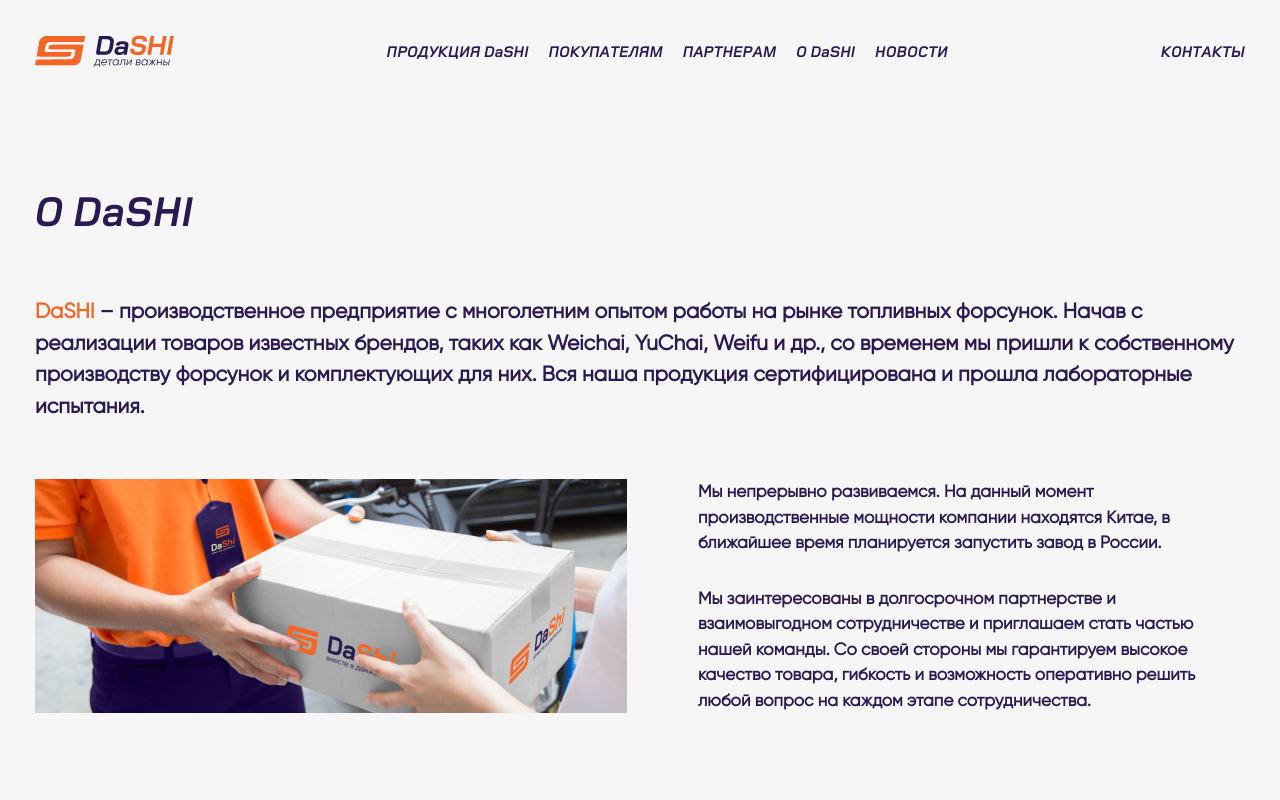
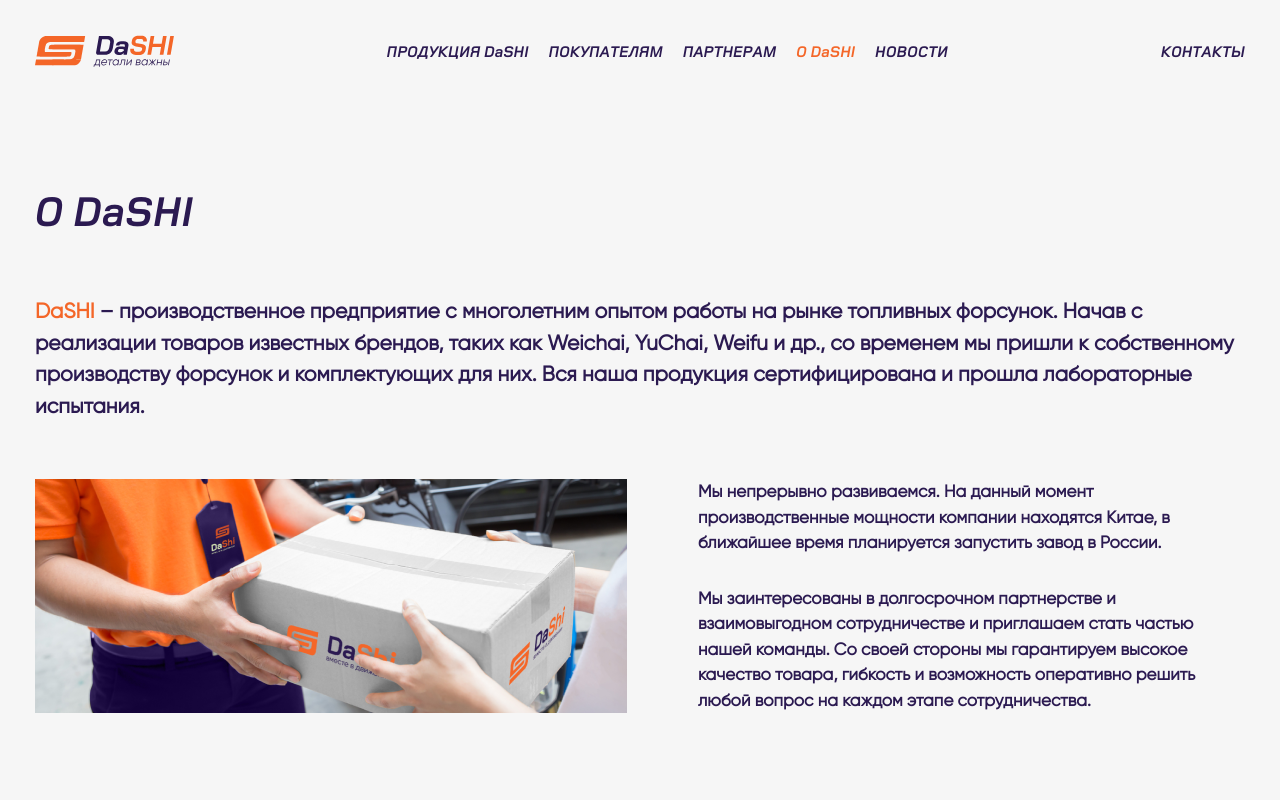
Before and after one commit to arinaaaaaaa/DaSHI-Business-Card-Website, a Next.js app in the folder frontend/: page /about in a window 1280 px wide. Shown: the top 800 px of the page. Built offline with nearby package versions, Linux system fonts and the light colour scheme.

Commit message:
Добавлено окрашивание в оранжевый цвет текущей страницы в хедере

```diff
--- a/frontend/components/universal/Header.js
+++ b/frontend/components/universal/Header.js
@@ -3,14 +3,36 @@
 import Switch from "react-switch";
 import styles from "../../styles/components/Header.module.css";
 
+import { useRouter } from 'next/router';
+
+function HeaderLink(props) {
+    const router = useRouter();
+
+    const [active, setActive] = useState(router.asPath.match(props.reference));
+
+    return (
+        <Link href={props.reference}>
+            <a
+                className={`${styles.linkItem} ${active ? "" : "underlined_link"}`}
+                style={{
+                    color: active ? "#F46628" : "#2B1A51"
+                }}
+            >
+                {props.name}
+            </a>
+        </Link>
+    )
+}
+
 function HeaderLinks() {
+
     return (
         <div className = {styles.linksSection}>
-            <Link href="/products"><a className={`${styles.linkItem} underlined_link`}>ПРОДУКЦИЯ DaSHI</a></Link>
-            <Link href="/buyers"><a className = {`${styles.linkItem} underlined_link`}>ПОКУПАТЕЛЯМ</a></Link>
-            <Link href="/partners"><a className = {`${styles.linkItem} underlined_link`}>ПАРТНЕРАМ</a></Link>
-            <Link href="/about"><a className = {`${styles.linkItem} underlined_link`}>О DaSHI</a></Link>
-            <Link href="/news"><a className = {`${styles.linkItem} underlined_link`}>НОВОСТИ</a></Link>
+            <HeaderLink reference="/products" name="ПРОДУКЦИЯ DaSHI"/>
+            <HeaderLink reference="/buyers" name="ПОКУПАТЕЛЯМ"/>
+            <HeaderLink reference="/partners" name="ПАРТНЕРАМ"/>
+            <HeaderLink reference="/about" name="О DaSHI"/>
+            <HeaderLink reference="/news" name="НОВОСТИ"/>
         </div>
     )
 }
@@ -52,7 +74,9 @@
                 </a>
             </Link>
             <HeaderLinks/>
-            <div className={styles.contactsLink}><Link href="/contacts"><a className='underlined_link'>КОНТАКТЫ</a></Link></div>
+            <div className={styles.contactsLink}>
+            <HeaderLink reference="/contacts" name="КОНТАКТЫ"/>
+            </div>
 
         </div>
     )
```
